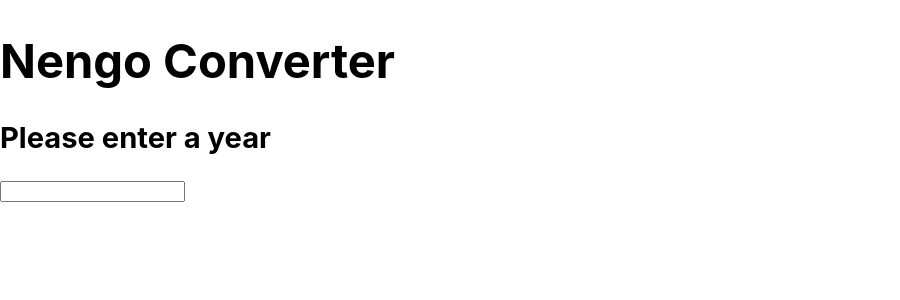
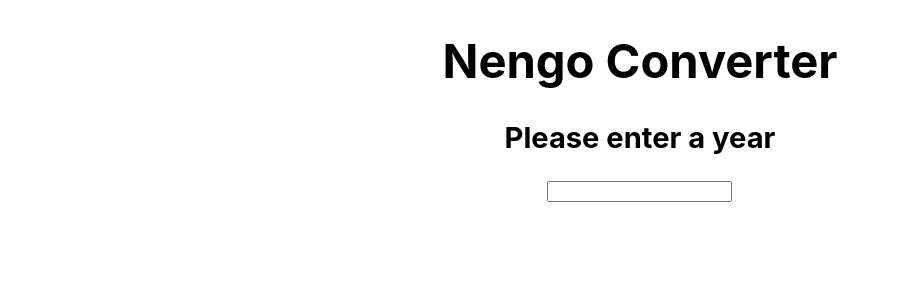
Before and after one commit to jbcden/nengo-site, a React (Create React App) app: page / in a window 1280 px wide. Shown: the top 300 px of the page, without its empty margins (0-900 px from the left). Built offline with nearby package versions, Linux system fonts and the light colour scheme.

Commit message:
Added grid layout styles

```diff
--- a/public/index.html
+++ b/public/index.html
@@ -26,7 +26,7 @@
   </head>
   <body>
     <noscript>You need to enable JavaScript to run this app.</noscript>
-    <div id="root"></div>
+    <div id="root" class="grid"></div>
     <!--
       This HTML file is a template.
       If you open it directly in the browser, you will see an empty page.
--- a/src/App.scss
+++ b/src/App.scss
@@ -1 +1,2 @@
 @import 'styles/base/typography';
+@import 'styles/layout/grid';
--- /dev/null
+++ b/src/styles/layout/_grid.scss
@@ -0,0 +1,5 @@
+.grid {
+  display: flex;
+  justify-content: center;
+  text-align: center;
+}
```
